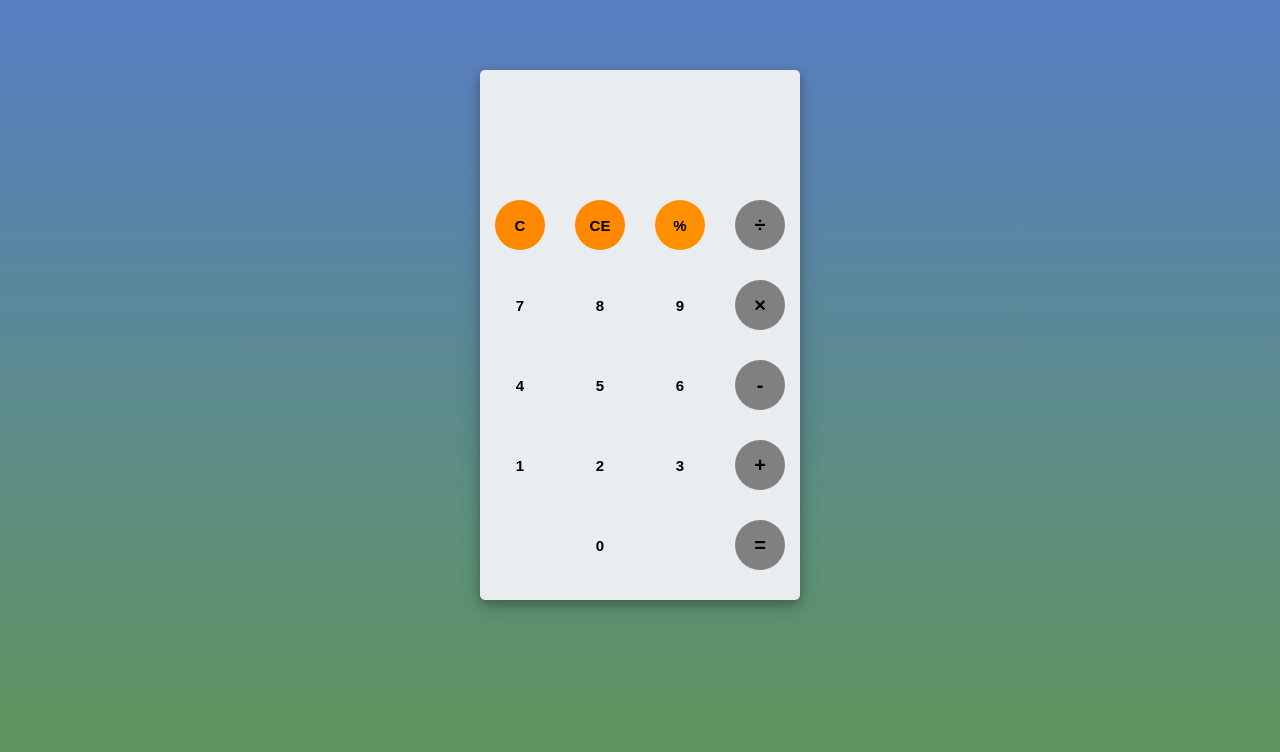
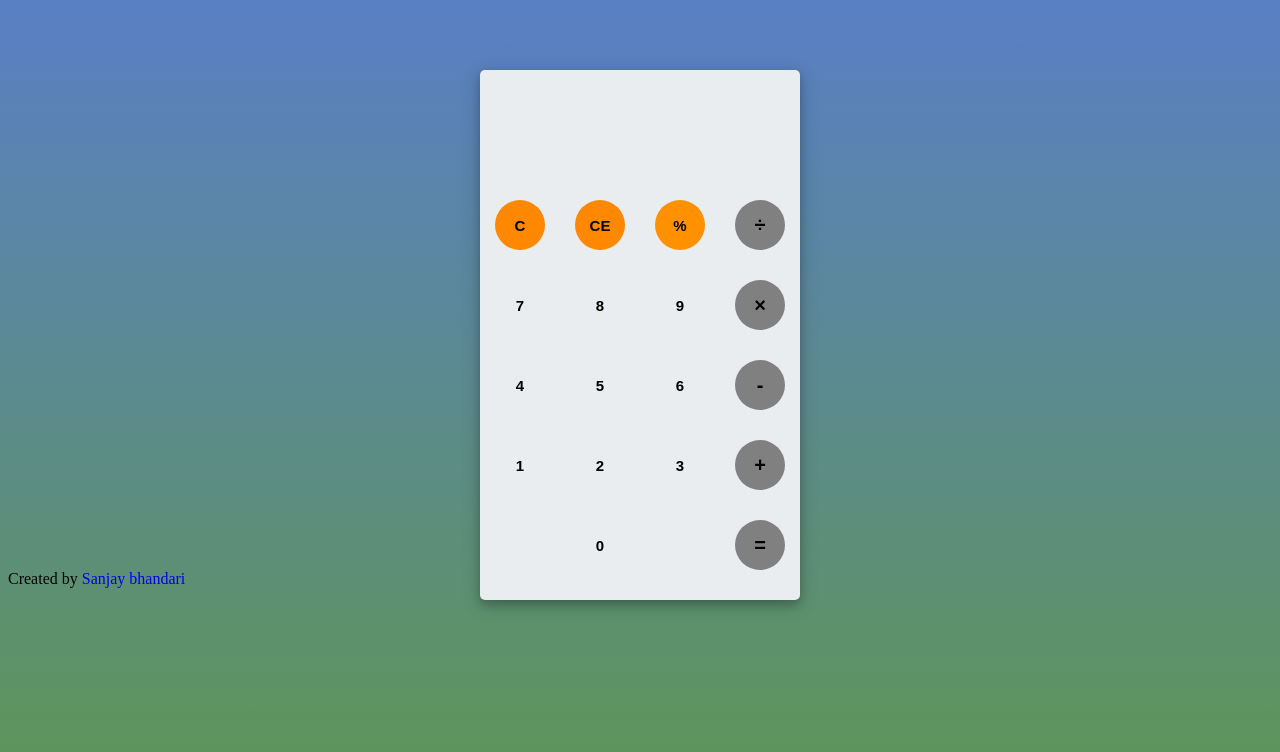
Before and after one commit to dashing-dev/Calculator, a plain HTML site: page Index.html in a window 1280 px wide. Drawn offline with Linux system fonts and the light colour scheme.

Commit message:
Update Index.html

```diff
--- a/Index.html
+++ b/Index.html
@@ -40,6 +40,11 @@
 				</div>
 			</div>
 		</div>
+		<div class="footer">
+			<p>Created by <a href="http://sanjaybhandari.netlify.app" style="text-decoration: none"> Sanjay bhandari</a></p>
+		  </div>
+
+			</div>
 		<script src="calc.js"></script>
 	</body>
 </html>
```
